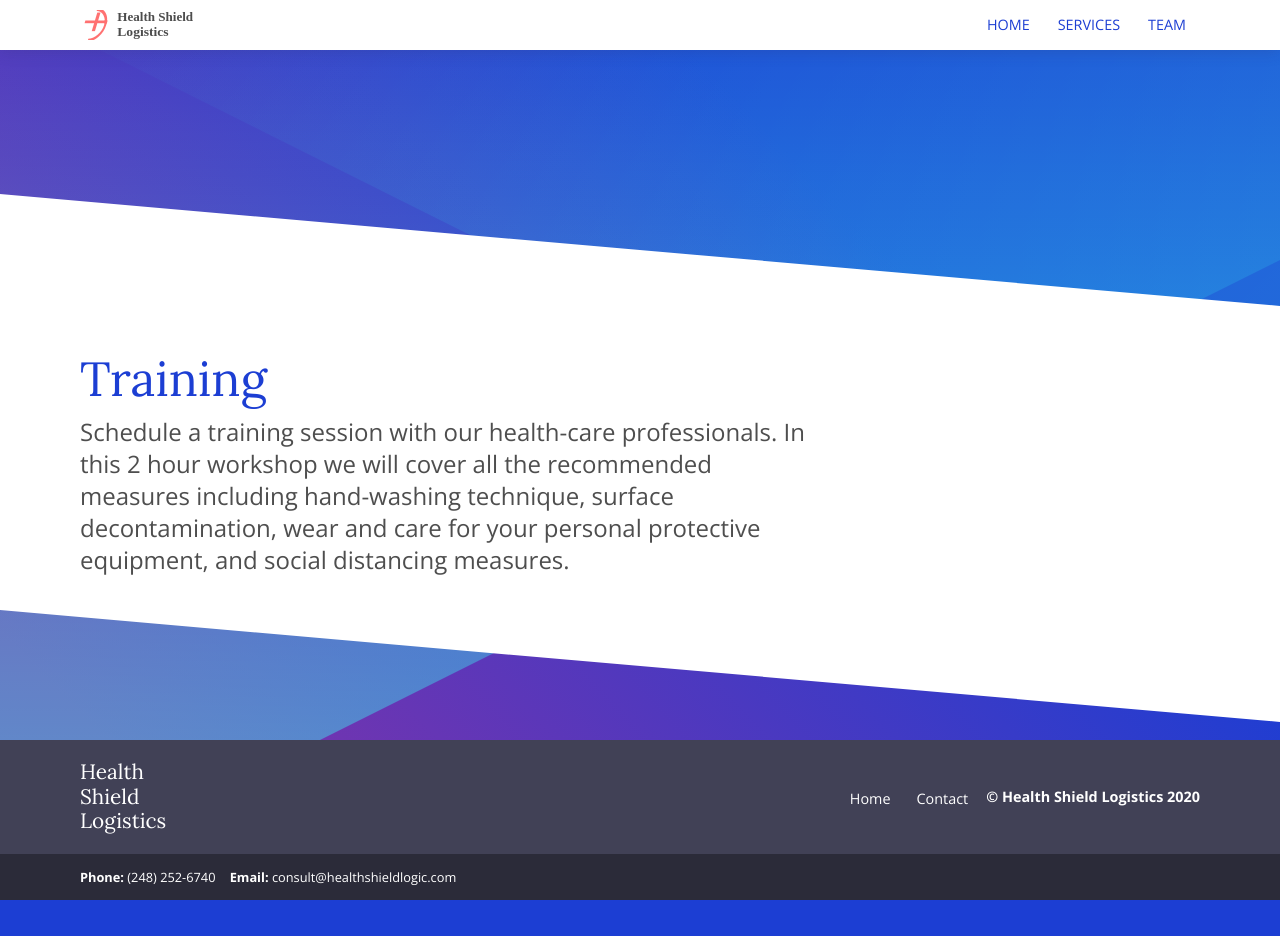
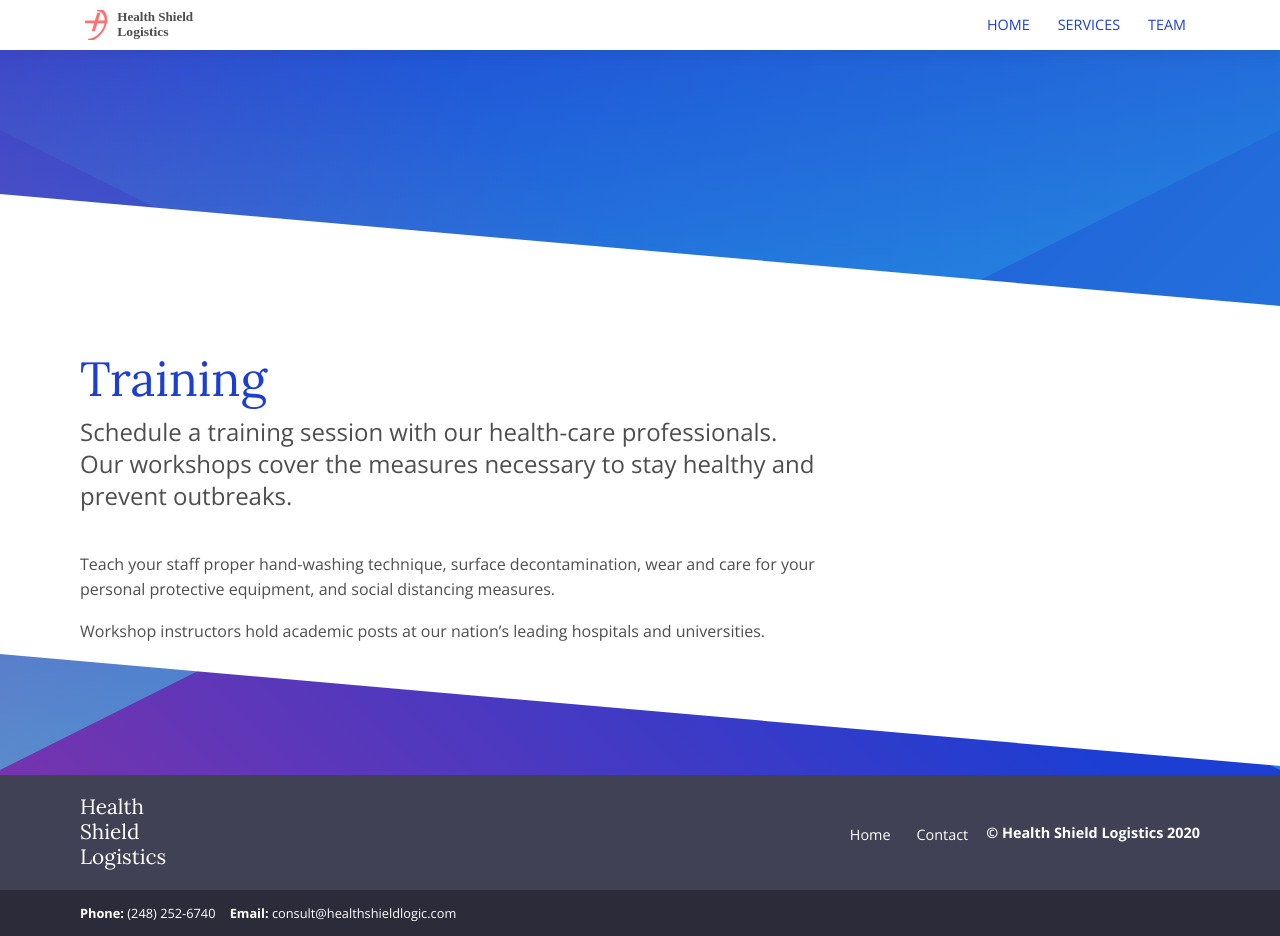
Before and after one commit to health-shield/wellsign.github.io, a Jekyll site: the page built from _services/03-training.md, in a window 1280 px wide. Built offline with Jekyll 4.4.1, drawn with Linux system fonts in a browser that asks for light colours; before the commit the page ends 900 px from its top, so only the background shows below that.

Commit message:
update services

```diff
--- a/_services/03-training.md
+++ b/_services/03-training.md
@@ -3,7 +3,10 @@
 image: '/services/default.png'
 ---
 
-Schedule a training session with our health-care professionals. In this 2 hour workshop we
-will cover all the recommended measures including hand-washing technique, surface
-decontamination, wear and care for your personal protective equipment, and social distancing
-measures.
+Schedule a training session with our health-care professionals. Our workshops cover the
+measures necessary to stay healthy and prevent outbreaks.
+
+Teach your staff proper hand-washing technique, surface decontamination, wear and care for your
+personal protective equipment, and social distancing measures.
+
+Workshop instructors hold academic posts at our nation's leading hospitals and universities.
```
Also changed, not shown: 2 other files.
